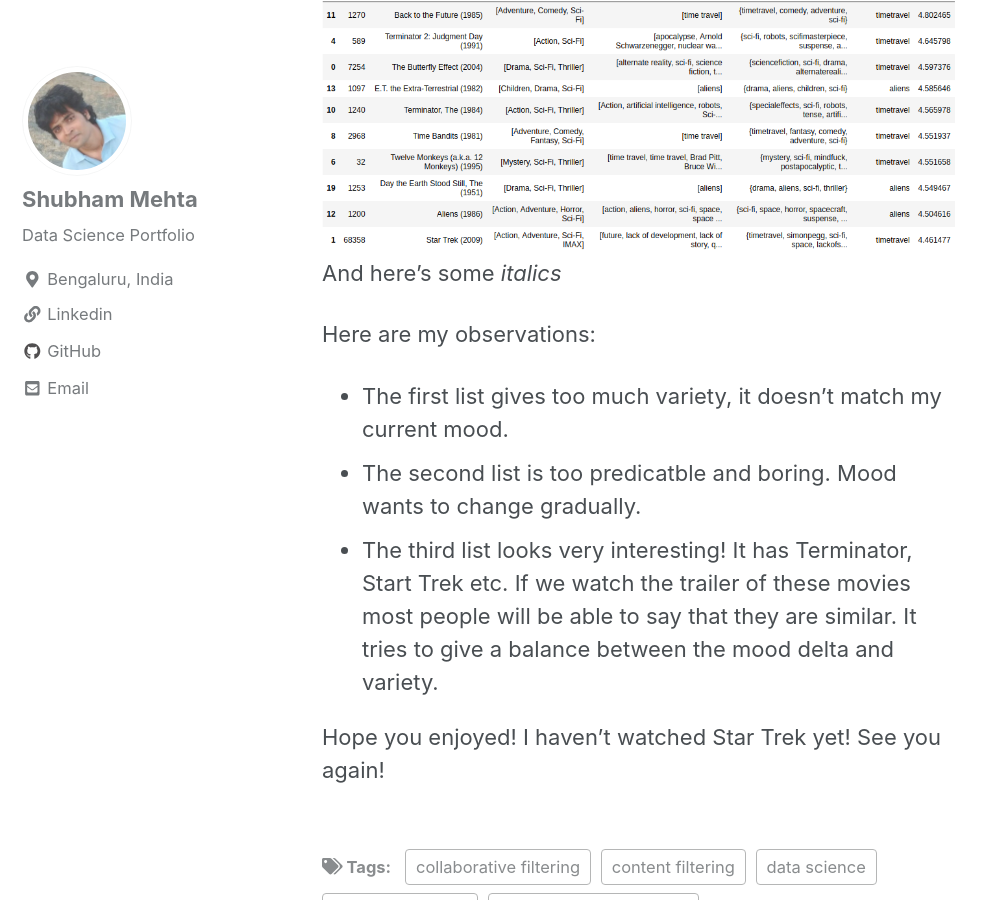
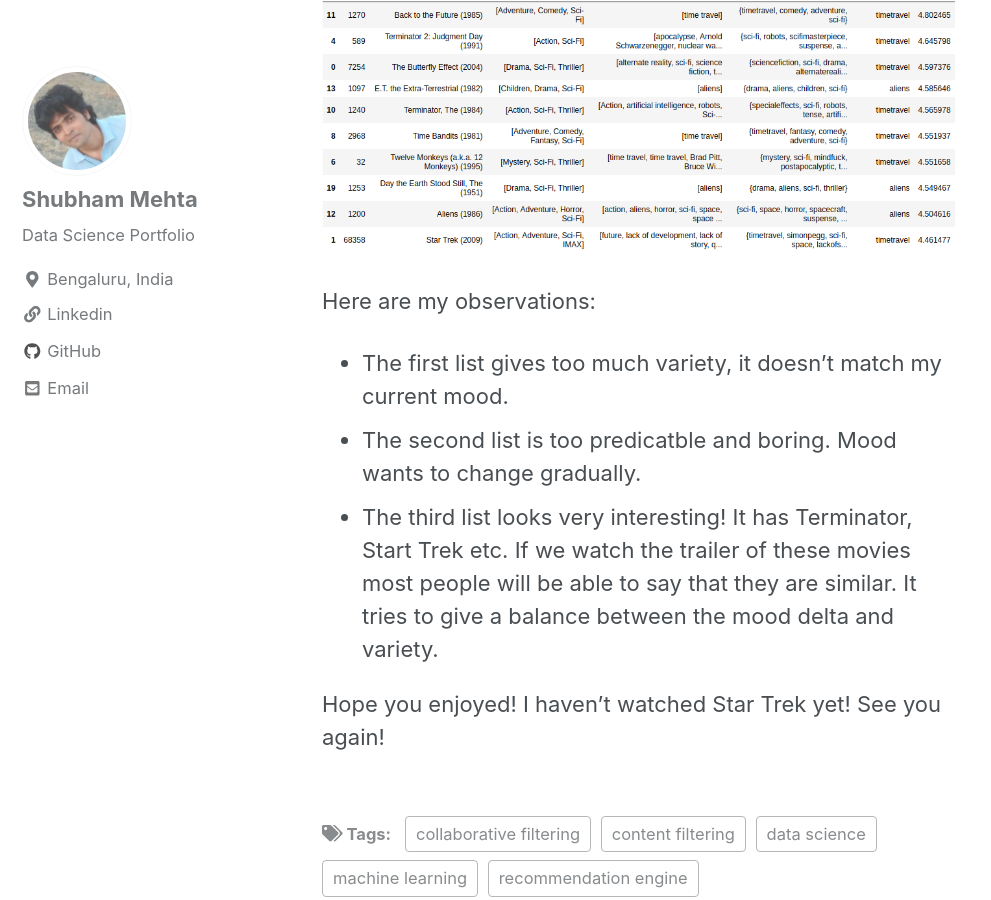
Before and after one commit to shubhambmehta/shubhambmehta.github.io, a Jekyll site: the page built from _posts/2018-10-06-moodvarietyreco.md, in a window 1280 px wide and 900 px high, scrolled down 11485 px. Shown: the whole window, without its empty margins (0-991 px from the left). Built offline with Jekyll 4.4.1, drawn with Linux system fonts in a browser that asks for light colours; nearby versions of some CDN libraries.

Commit message:
Update 2018-10-06-moodvarietyreco.md

````diff
--- a/_posts/2018-10-06-moodvarietyreco.md
+++ b/_posts/2018-10-06-moodvarietyreco.md
@@ -242,7 +242,6 @@ hybrid(1, 'Spider-Man (2002)')
 ```
 Output:
 <img src="{{ site.url }}{{ site.baseurl }}/images/moodvarietyreco/movies9.png" alt="movie_lens_small">
-And here's some *italics*
 
 Here are my observations:
 - The first list gives too much variety, it doesn't match my current mood.
````
